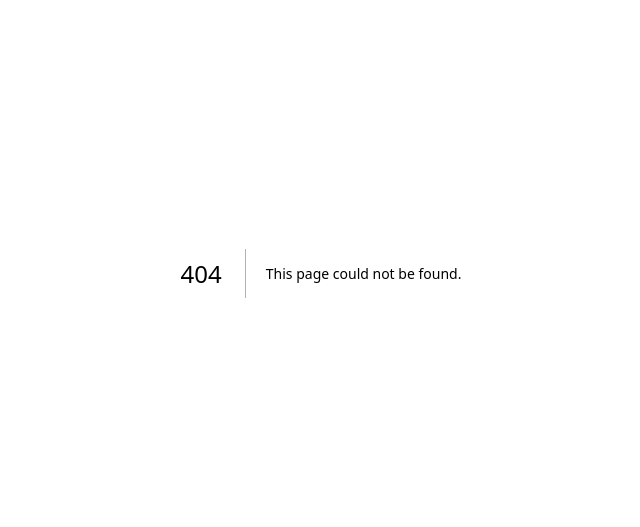
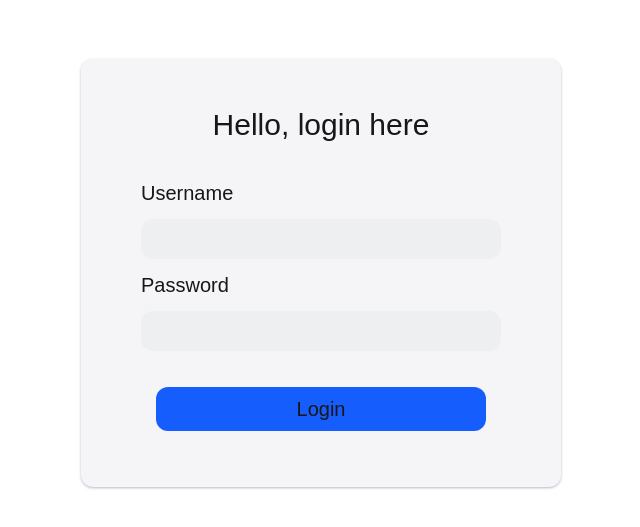
Before and after one commit to salvarez96/frontend-tech-test, a Next.js app: page /login in a window 1280 px wide. Before the commit this address had no page. Shown: the part 127-654 px from the top of the page, without its empty margins (319-959 px from the left). Built offline with nearby package versions, Linux system fonts and the light colour scheme.

Commit message:
💄 Create login page mockup

```diff
--- /dev/null
+++ b/src/app/login/page.tsx
@@ -0,0 +1,18 @@
+export default function Login() {
+  return (
+    <div className="grid grid-cols-1 justify-center items-center h-dvh w-full">
+      <div className="flex flex-col justify-center align-middle w-8/9 max-w-120 mx-auto backdrop-blur-lg bg-gray-400/10 shadow shadow-gray-400/60 sm:px-15 px-6 pt-12 pb-8 rounded-xl">
+        <h1 className="text-center text-3xl">Hello, login here</h1>
+        <form action="" className="flex flex-col mt-9 mb-6">
+          <label htmlFor="username" className="text-xl">Username</label>
+          <input type="text" name="username" id="username" className="bg-gray-300/20 rounded-xl p-2 my-3" />
+          <label htmlFor="password" className="text-xl">Password</label>
+          <input type="password" name="password" id="password" className="bg-gray-300/20 rounded-xl p-2 my-3" />
+          <button className="mx-auto rounded-xl bg-blue-600 hover:bg-blue-400 hover:cursor-pointer text-xl mt-6 py-2 px-6 w-11/12">
+            Login
+          </button>
+        </form>
+      </div>
+    </div>
+  )
+}
```
